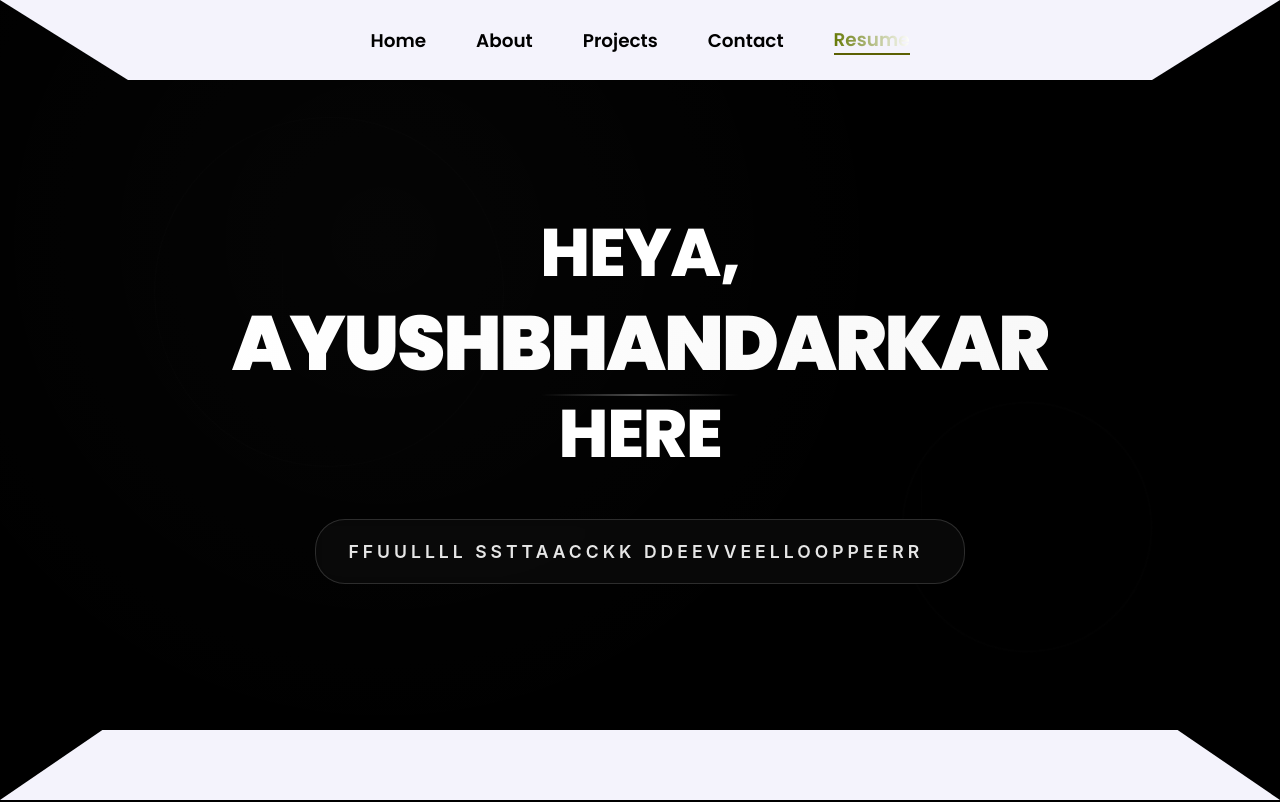
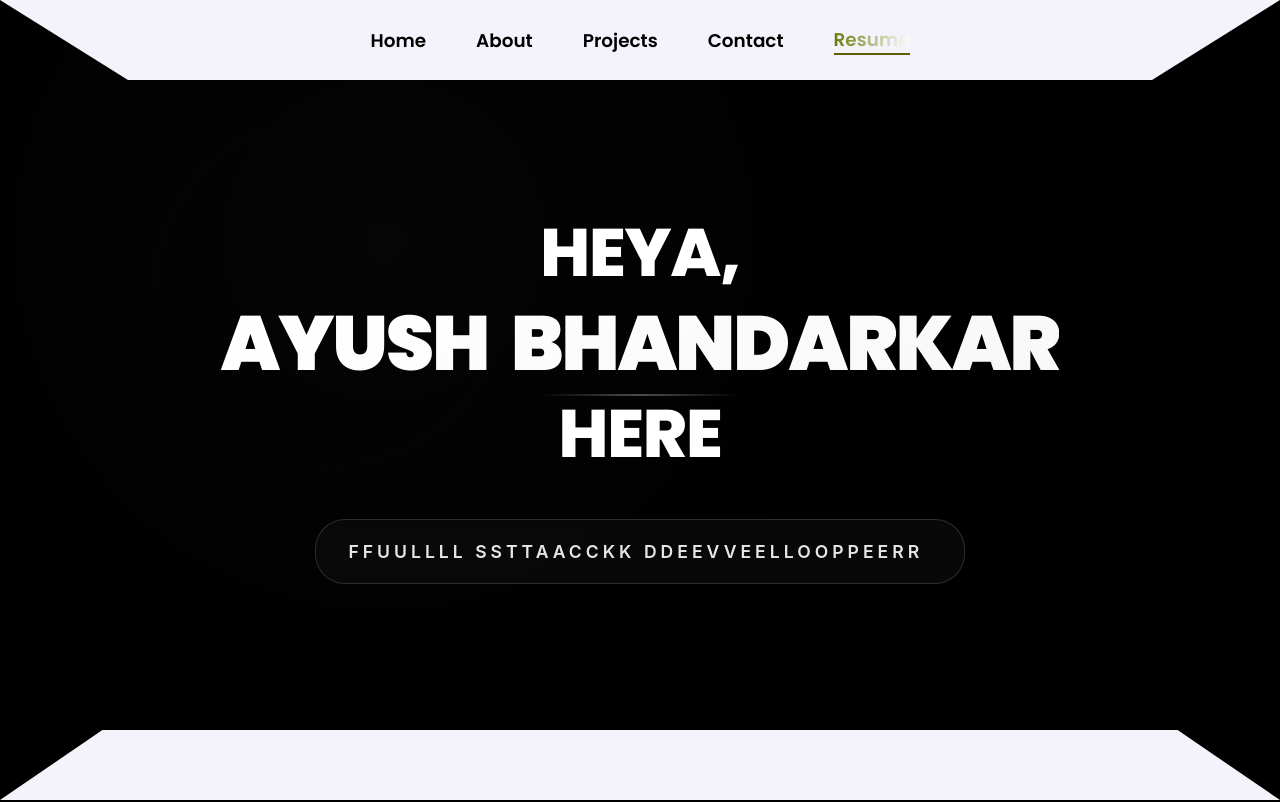
Before and after one commit to Aayushbhandarkar/AB-Portfolio, a React (Vite) app in the folder portfolio/: page / in a window 1280 px wide. Shown: the top 802 px of the page. Built offline with nearby package versions, Linux system fonts and the light colour scheme; a web font is replaced by a local one.

Commit message:
spacing In Name

```diff
--- a/portfolio/src/components/Home/Home.css
+++ b/portfolio/src/components/Home/Home.css
@@ -105,9 +105,15 @@
   text-align: center;
 }
 
-/* Name parts - default inline for desktop */
+/* Name parts - default inline for desktop with proper spacing */
 .name-first,
 .name-last {
+  display: inline;
+}
+
+/* Add proper spacing between first and last name on desktop */
+.name-first::after {
+  content: '\00a0\00a0'; /* Two non-breaking spaces for better spacing */
   display: inline;
 }
 
@@ -259,7 +265,7 @@
     line-height: 1.1;
   }
 
-  /* Stack name on mobile */
+  /* Stack name on mobile and remove the space */
   .name-first,
   .name-last {
     display: block;
```
